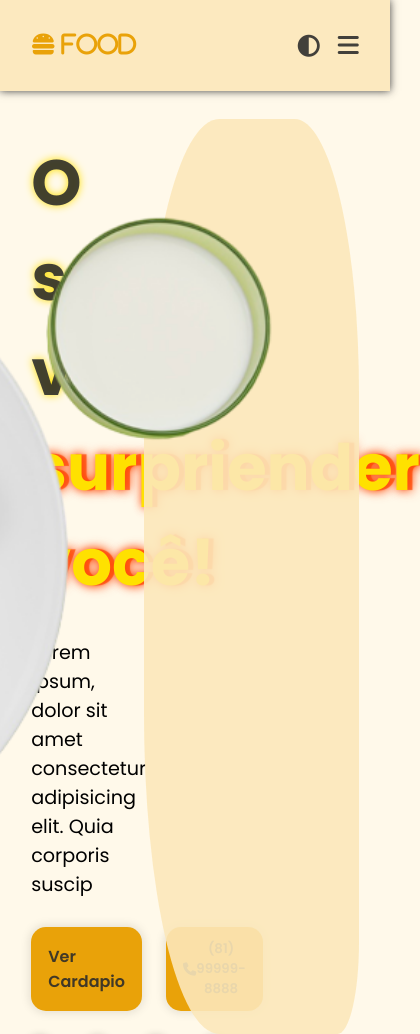
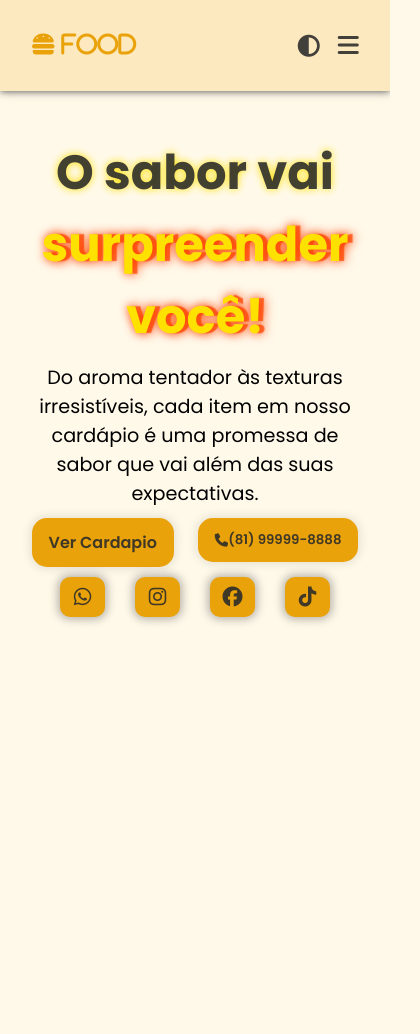
Before and after one commit to felipesantana012/cardapio-digital, a plain HTML site: page index.html in a window 390 px wide. Shown: the top 1034 px of the page, 420 px wide, since content can reach past the window. After the commit the page ends 844 px from the top, so only its background shows below. Drawn offline with nearby package versions, Linux system fonts and the light colour scheme.

Commit message:
finalizado responsividade para dispositivos moveis do arquivo main css

```diff
--- a/index.html
+++ b/index.html
@@ -56,8 +56,8 @@
         <section id="home">
             <div class="shape"></div>
             <div id="cta">
-                <h1 class="title">O sabor vai <span>surpriender você!</span></h1>
-                <p class="description">Lorem ipsum, dolor sit amet consectetur adipisicing elit. Quia corporis suscip</p>
+                <h1 class="title">O sabor vai <span>surpreender você!</span></h1>
+                <p class="description">Do aroma tentador às texturas irresistíveis, cada item em nosso cardápio é uma promessa de sabor que vai além das suas expectativas.</p>
 
                 <div id="cta_buttons">
                     <a href="#" class="btn-default">Ver Cardapio</a>
--- a/src/styles/main.css
+++ b/src/styles/main.css
@@ -64,3 +64,49 @@
     z-index: 1;
     margin-right: 8%;
 }
+
+/*Tablete*/
+@media screen and (max-width:1250px){
+
+#cta{
+    gap: 10px;
+}
+
+#banner img{
+    height: 70%;
+}
+
+.shape{
+    width: 48%;
+    height: 70%;
+}
+
+#cta .title{
+    font-size: 3rem;
+
+}
+}
+
+/*Celular*/
+@media screen and (max-width:990px){
+
+    #home{
+        min-height: 100%;
+        padding-top: 0px;
+
+    }
+
+    #banner, #banner img, #home .shape{
+        display: none;
+    }
+
+    #cta{
+        width: 100%;
+        padding-top: 30px;
+        text-align: center;
+        align-items: center;
+    }
+
+
+
+}
--- a/src/styles/styles.css
+++ b/src/styles/styles.css
@@ -67,7 +67,7 @@ section{
 
 .social-media-buttons{
     display: flex;
-    gap: 40px;
+    gap: 30px;
 
 }
 
```
